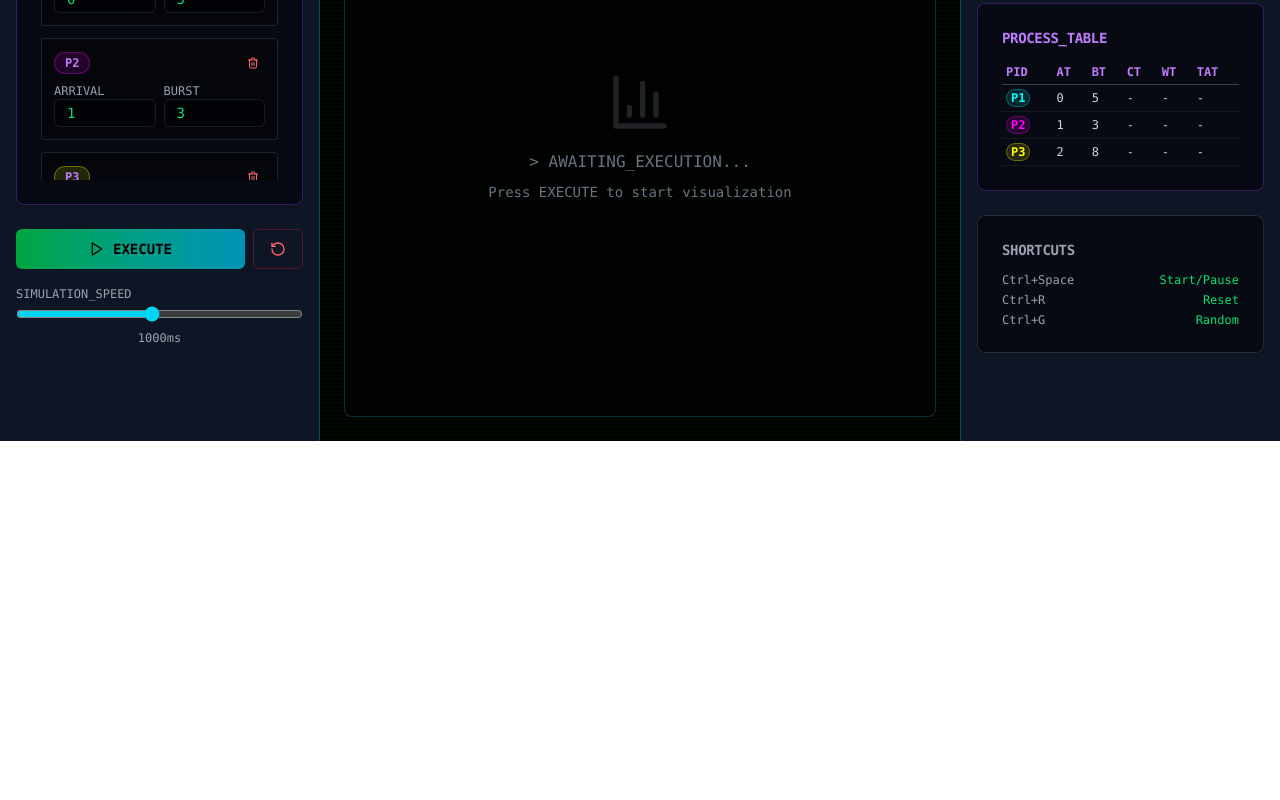
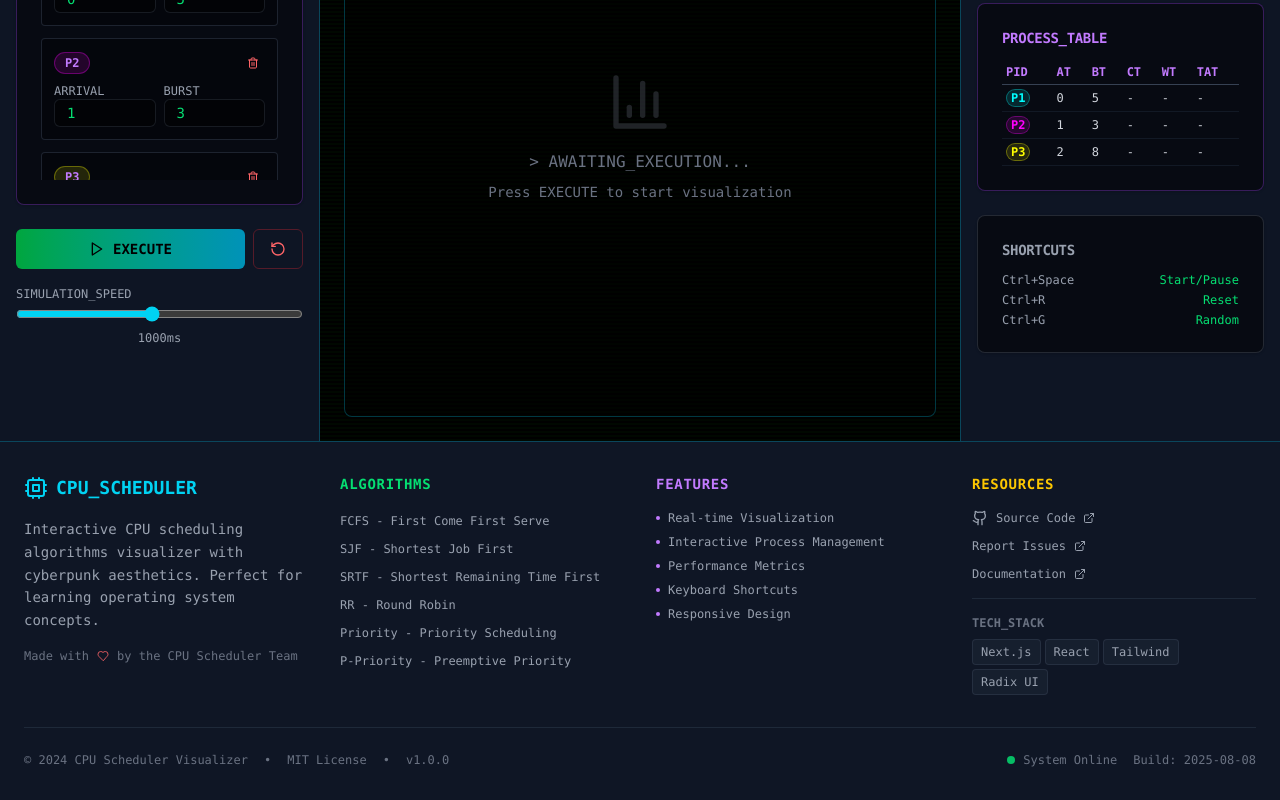
Before and after one commit to Anshuman117/CPU-Scheduling-Visualizer, a React (Vite) app: page / in a window 1280 px wide. Shown: the part 359-1159 px from the top of the page. Before the commit the page ends 800 px from the top, so only its background shows below. Built offline with nearby package versions, Linux system fonts and the light colour scheme.

Commit message:
saved changes

```diff
--- a/src/App.jsx
+++ b/src/App.jsx
@@ -21,7 +21,7 @@ import {
   TooltipTrigger,
   TooltipContent
 } from "./components/ui"
-import { Play, Pause, RotateCcw, Plus, Trash2, Cpu, Clock, Zap, BarChart3, Terminal, Activity, Settings, Eye, EyeOff, Shuffle } from 'lucide-react'
+import { Play, Pause, RotateCcw, Plus, Trash2, Cpu, Clock, Zap, BarChart3, Terminal, Activity, Settings, Eye, EyeOff, Shuffle, Github, ExternalLink, Heart } from 'lucide-react'
 
 const ALGORITHM_OPTIONS = [
   { value: "fcfs", label: "FCFS", fullName: "First Come First Serve" },
@@ -999,6 +999,156 @@ export default function CPUSchedulerHacker() {
           </div>
         </div>
 
+        {/* Footer */}
+        <footer className="relative z-10 bg-gray-900/95 backdrop-blur-sm border-t border-cyan-500/30 mt-auto">
+          <div className="container mx-auto px-6 py-8">
+            <div className="grid grid-cols-1 md:grid-cols-4 gap-8">
+              {/* Project Info */}
+              <div className="space-y-4">
+                <div className="flex items-center gap-2">
+                  <Cpu className="w-6 h-6 text-cyan-400" />
+                  <h3 className="text-lg font-bold text-cyan-400 font-mono">CPU_SCHEDULER</h3>
+                </div>
+                <p className="text-gray-400 text-sm leading-relaxed">
+                  Interactive CPU scheduling algorithms visualizer with cyberpunk aesthetics.
+                  Perfect for learning operating system concepts.
+                </p>
+                <div className="flex items-center gap-2 text-xs text-gray-500">
+                  <span>Made with</span>
+                  <Heart className="w-3 h-3 text-red-400 animate-pulse" />
+                  <span>by the CPU Scheduler Team</span>
+                </div>
+              </div>
+
+              {/* Algorithms */}
+              <div className="space-y-4">
+                <h4 className="text-sm font-bold text-green-400 font-mono uppercase tracking-wider">
+                  Algorithms
+                </h4>
+                <ul className="space-y-2 text-sm">
+                  {ALGORITHM_OPTIONS.map((algo) => (
+                    <li key={algo.value}>
+                      <button
+                        onClick={() => setAlgorithm(algo.value)}
+                        className="text-gray-400 hover:text-cyan-400 transition-colors font-mono text-xs"
+                      >
+                        {algo.label} - {algo.fullName}
+                      </button>
+                    </li>
+                  ))}
+                </ul>
+              </div>
+
+              {/* Features */}
+              <div className="space-y-4">
+                <h4 className="text-sm font-bold text-purple-400 font-mono uppercase tracking-wider">
+                  Features
+                </h4>
+                <ul className="space-y-2 text-sm text-gray-400">
+                  <li className="flex items-center gap-2">
+                    <div className="w-1 h-1 bg-purple-400 rounded-full"></div>
+                    <span className="text-xs font-mono">Real-time Visualization</span>
+                  </li>
+                  <li className="flex items-center gap-2">
+                    <div className="w-1 h-1 bg-purple-400 rounded-full"></div>
+                    <span className="text-xs font-mono">Interactive Process Management</span>
+                  </li>
+                  <li className="flex items-center gap-2">
+                    <div className="w-1 h-1 bg-purple-400 rounded-full"></div>
+                    <span className="text-xs font-mono">Performance Metrics</span>
+                  </li>
+                  <li className="flex items-center gap-2">
+                    <div className="w-1 h-1 bg-purple-400 rounded-full"></div>
+                    <span className="text-xs font-mono">Keyboard Shortcuts</span>
+                  </li>
+                  <li className="flex items-center gap-2">
+                    <div className="w-1 h-1 bg-purple-400 rounded-full"></div>
+                    <span className="text-xs font-mono">Responsive Design</span>
+                  </li>
+                </ul>
+              </div>
+
+              {/* Links & Info */}
+              <div className="space-y-4">
+                <h4 className="text-sm font-bold text-yellow-400 font-mono uppercase tracking-wider">
+                  Resources
+                </h4>
+                <div className="space-y-3">
+                  <a
+                    href="https://github.com/your-username/cpu-scheduler-visualizer"
+                    target="_blank"
+                    rel="noopener noreferrer"
+                    className="flex items-center gap-2 text-gray-400 hover:text-cyan-400 transition-colors text-xs font-mono"
+                  >
+                    <Github className="w-4 h-4" />
+                    <span>Source Code</span>
+                    <ExternalLink className="w-3 h-3" />
+                  </a>
+                  <a
+                    href="https://github.com/your-username/cpu-scheduler-visualizer/issues"
+                    target="_blank"
+                    rel="noopener noreferrer"
+                    className="flex items-center gap-2 text-gray-400 hover:text-cyan-400 transition-colors text-xs font-mono"
+                  >
+                    <span>Report Issues</span>
+                    <ExternalLink className="w-3 h-3" />
+                  </a>
+                  <a
+                    href="https://github.com/your-username/cpu-scheduler-visualizer/wiki"
+                    target="_blank"
+                    rel="noopener noreferrer"
+                    className="flex items-center gap-2 text-gray-400 hover:text-cyan-400 transition-colors text-xs font-mono"
+                  >
+                    <span>Documentation</span>
+                    <ExternalLink className="w-3 h-3" />
+                  </a>
+                </div>
+
+                {/* Tech Stack */}
+                <div className="pt-4 border-t border-gray-800">
+                  <h5 className="text-xs font-bold text-gray-500 font-mono mb-2">TECH_STACK</h5>
+                  <div className="flex flex-wrap gap-1">
+                    {['Next.js', 'React', 'Tailwind', 'Radix UI'].map((tech) => (
+                      <span
+                        key={tech}
+                        className="px-2 py-1 bg-gray-800/50 text-gray-400 text-xs font-mono rounded border border-gray-700/50"
+                      >
+                        {tech}
+                      </span>
+                    ))}
+                  </div>
+                </div>
+              </div>
+            </div>
+
+            {/* Bottom Bar */}
+            <div className="mt-8 pt-6 border-t border-gray-800 flex flex-col md:flex-row justify-between items-center gap-4">
+              <div className="flex items-center gap-4 text-xs text-gray-500 font-mono">
+                <span>© 2024 CPU Scheduler Visualizer</span>
+                <span className="hidden md:inline">•</span>
+                <span>MIT License</span>
+                <span className="hidden md:inline">•</span>
+                <span>v1.0.0</span>
+              </div>
+
+              <div className="flex items-center gap-4">
+                <div className="flex items-center gap-2 text-xs text-gray-500 font-mono">
+                  <div className="w-2 h-2 bg-green-400 rounded-full animate-pulse"></div>
+                  <span>System Online</span>
+                </div>
+                <div className="text-xs text-gray-500 font-mono">
+                  Build: {new Date().toISOString().split('T')[0]}
+                </div>
+              </div>
+            </div>
+          </div>
+
+          {/* Footer Matrix Effect */}
+          <div className="absolute inset-0 opacity-5 pointer-events-none">
+            <div className="matrix-bg"></div>
+          </div>
+        </footer>
+
         <style jsx global>{`
           @import url('https://fonts.googleapis.com/css2?family=Share+Tech+Mono&display=swap');
 
```
